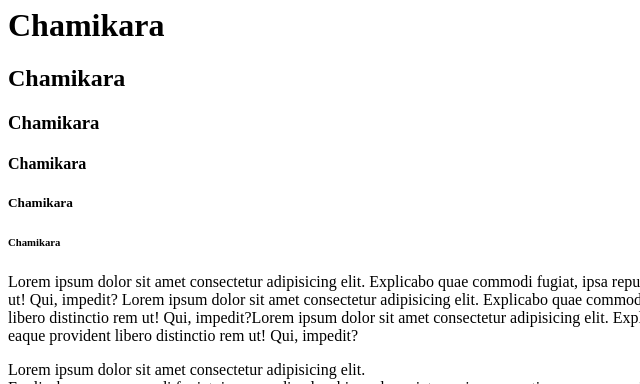
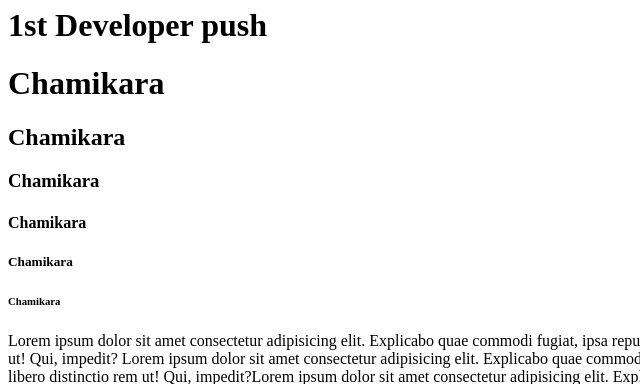
Before and after one commit to Kokulan1992/Demo, a plain HTML site: page index.html in a window 1280 px wide. Shown: the part 716-1100 px from the top of the page, without its empty margins (0-640 px from the left). Drawn offline with Linux system fonts and the light colour scheme.

Commit message:
1st developer changed line

```diff
--- a/index.html
+++ b/index.html
@@ -20,6 +20,7 @@
     <a href="Animation/index.html"><h1>vanuja</h1></a>
 
     <!-- this is h tag -->
+    <h1> 1st Developer push</h1>
     <h1>Chamikara</h1>
     <h2>Chamikara</h2>
     <h3>Chamikara</h3>
```
